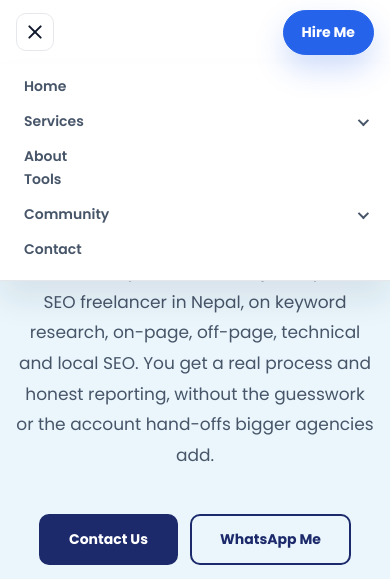
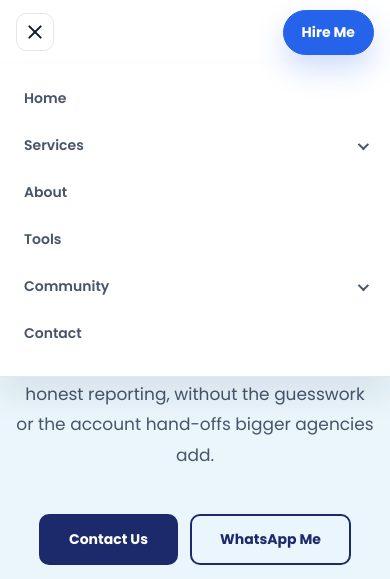
Before and after one commit to prabalshakya970-boop/prabalrajshakyaportfolio, a plain HTML site: page best-seo-expert-in-nepal/index.html in a window 390 px wide. Both pictures are taken after a click on the button "Toggle menu". Shown: the top 579 px of the page. Drawn offline with nearby package versions, Linux system fonts and the light colour scheme.

Commit message:
Fix inconsistent mobile nav link spacing: make plain links display:flex like dropdown toggles

```diff
--- a/best-seo-expert-in-nepal/index.html
+++ b/best-seo-expert-in-nepal/index.html
@@ -190,7 +190,7 @@
       }
       .nav ul.open { display: flex; }
       .nav ul li { width: 100%; }
-      .nav ul a, .nav .dropdown-toggle { padding: 12px 4px; width: 100%; justify-content: space-between; }
+      .nav ul a, .nav .dropdown-toggle { display: flex; align-items: center; padding: 12px 4px; width: 100%; justify-content: space-between; }
       .dropdown-menu { position: static; opacity: 1; visibility: visible; transform: none; box-shadow: none; border: 0; padding: 0 0 0 14px; margin: 0; min-width: 0; display: none; }
       .dropdown.open-sub .dropdown-menu { display: flex; }
       .dropdown.open-sub .dropdown-toggle:after { transform: rotate(225deg) translateY(2px); }
```
Also changed, not shown: blog/index.html (+1 -1 lines), index.html (+1 -1 lines), what-is-seo-and-how-does-it-work/index.html (+1 -1 lines).
